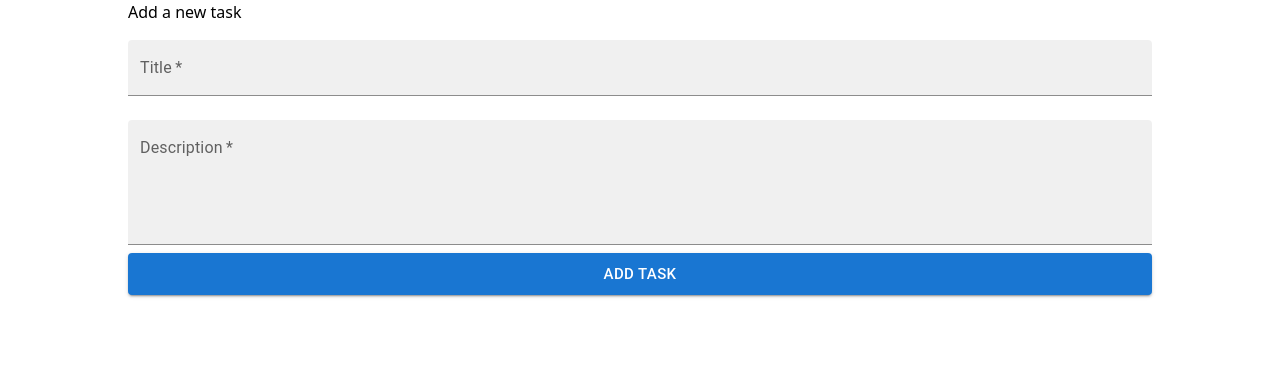
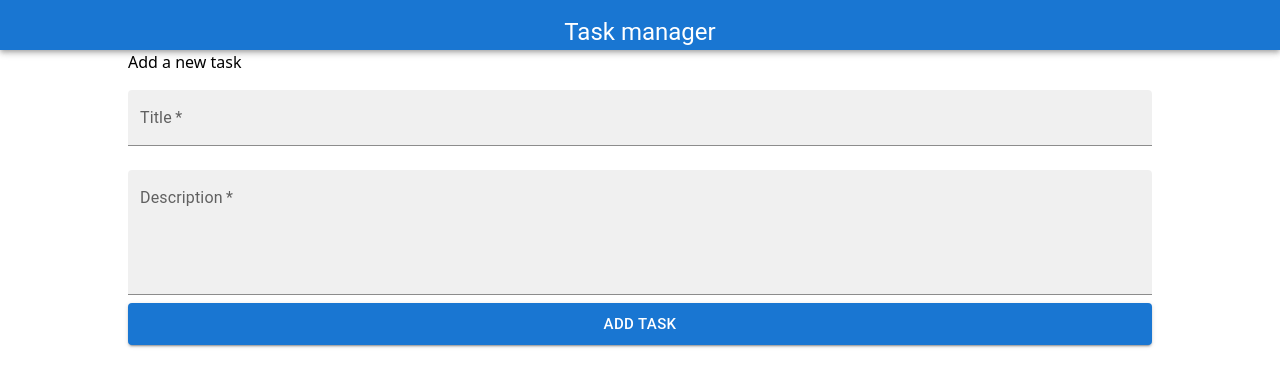
Before and after one commit to diegofernandezfontana/rechat, a React (Vite) app: page / in a window 1280 px wide. Shown: the top 386 px of the page. Built offline with nearby package versions, Linux system fonts and the light colour scheme.

Commit message:
Add navbar component + add it at app level

```diff
--- a/src/App.tsx
+++ b/src/App.tsx
@@ -1,8 +1,11 @@
+import { AppBar, Box } from "@mui/material";
 import TaskForm from "./components/TaskForm";
+import Navbar from "./components/Navbar";
 
 function App() {
   return (
     <>
+      <Navbar />
       <TaskForm />
     </>
   );
--- /dev/null
+++ b/src/components/Navbar.tsx
@@ -0,0 +1,22 @@
+import AppBar from "@mui/material/AppBar";
+import Toolbar from "@mui/material/Toolbar";
+import Typography from "@mui/material/Typography";
+
+const Navbar = () => {
+  return (
+    <AppBar position="static" sx={{ height: 50 }}>
+      <Toolbar
+        sx={{
+          minHeight: 50,
+          display: "flex",
+          justifyContent: "center",
+          alignItems: "center",
+        }}
+      >
+        <Typography variant="h5">Task manager</Typography>
+      </Toolbar>
+    </AppBar>
+  );
+};
+
+export default Navbar;
```
